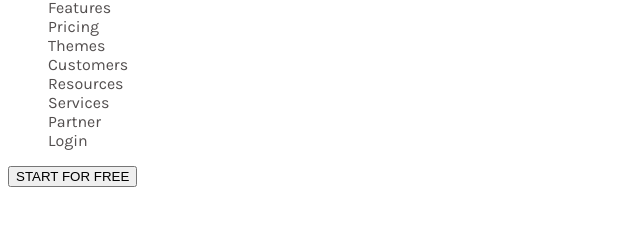
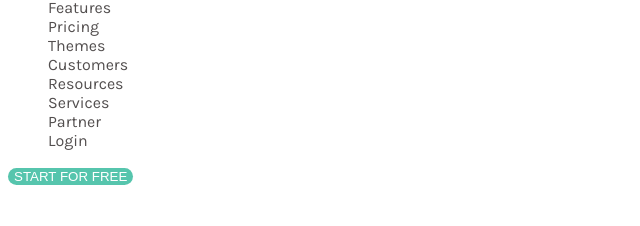
Before and after one commit to InnaIazovskaia/202201-ex5-inna-iazovskaia, a plain HTML site: page index.html in a window 1280 px wide. Shown: the part 94-320 px from the top of the page, without its empty margins (0-640 px from the left). Drawn offline with Linux system fonts and the light colour scheme.

Commit message:
modified index.html style.css

```diff
--- a/index.html
+++ b/index.html
@@ -29,7 +29,7 @@
           <li><a href="#">Login</a></li>
         </ul>
       </nav>
-      <button>START FOR FREE</button>
+      <button class="button-start">START FOR FREE</button>
     </header>
   </body>
 </html>
--- a/style.css
+++ b/style.css
@@ -11,3 +11,14 @@ body {
 .header__ul {
   list-style-type: none;
 }
+.button-start {
+  border-radius: 30px;
+  border: none;
+  background: rgb(86, 197, 173);
+  color: white;
+}
+.button-start:hover {
+  border: 1px solid rgb(86, 197, 173);
+  background: white;
+  color: rgb(86, 197, 173);
+}
```
